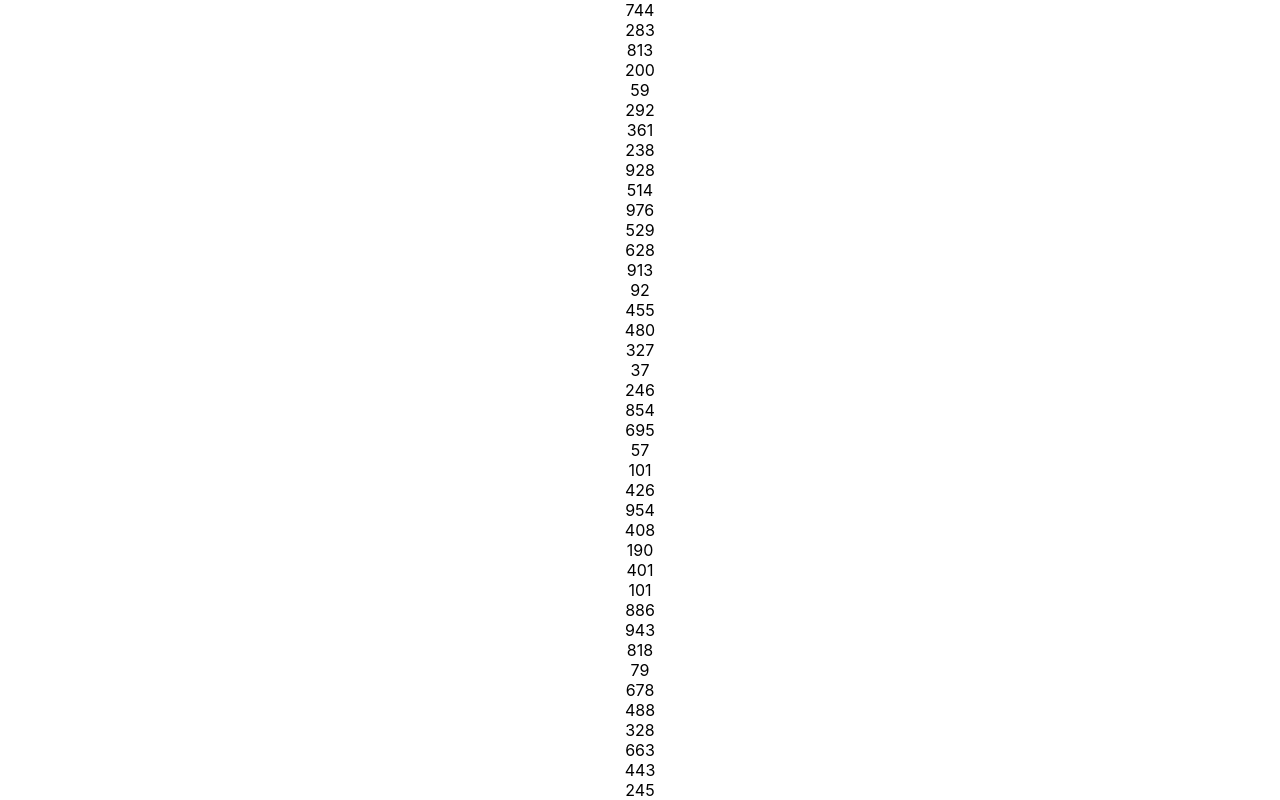
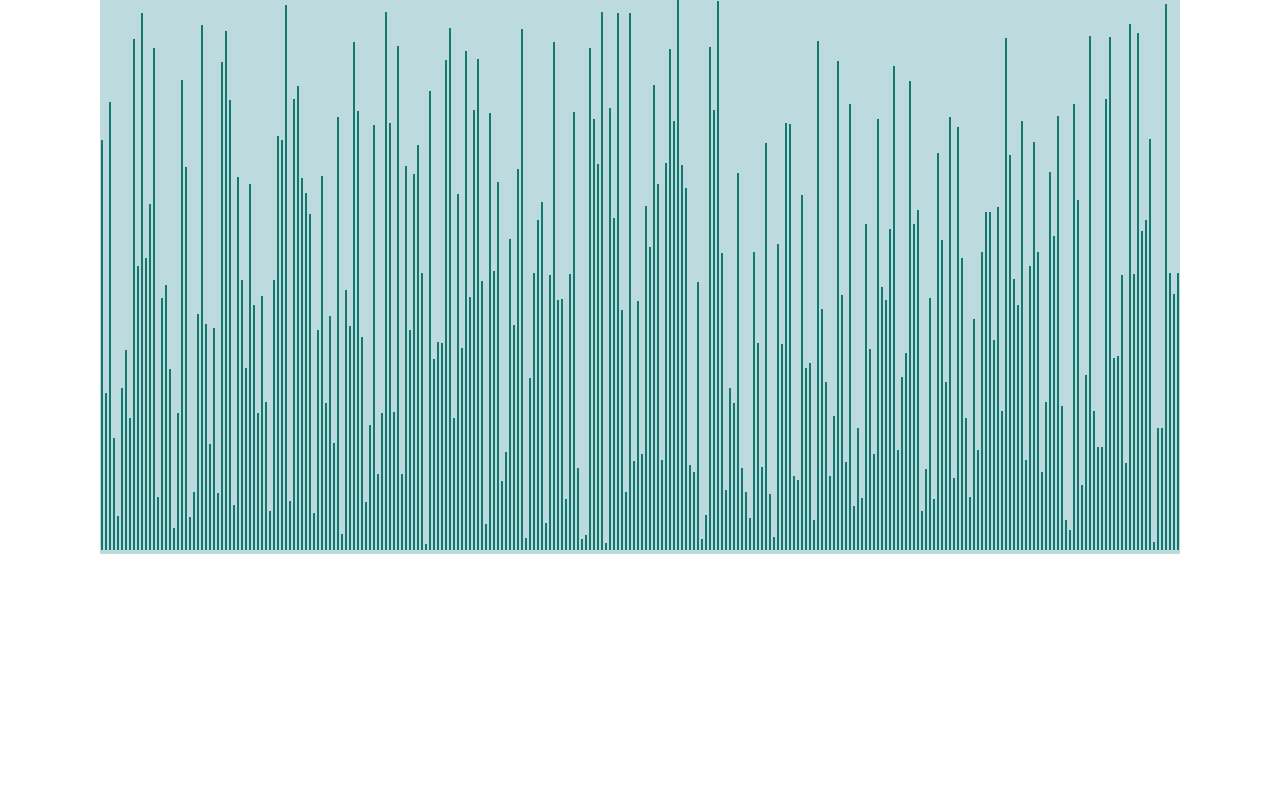
Before and after one commit to PratikshaSh/byakugan-a-sorting-visualizer-, a React (Create React App) app: page / in a window 1280 px wide. Shown: the top 800 px of the page. Built offline with nearby package versions, Linux system fonts and the light colour scheme.

Commit message:
create bars

```diff
--- a/src/SortingVisualizer/SortingVisualizer.css
+++ b/src/SortingVisualizer/SortingVisualizer.css
@@ -0,0 +1,12 @@
+.array-container{
+    position: absolute;
+    left: 100px;
+    background-color: rgb(189, 219, 223);
+}
+
+.array-bar{
+    width: 2px;
+    background-color: rgb(19, 121, 110);
+    display: inline-block;
+    margin: 0 1px;
+}
--- a/src/SortingVisualizer/SortingVisualizer.jsx
+++ b/src/SortingVisualizer/SortingVisualizer.jsx
@@ -16,21 +16,24 @@
 
 resetArray(){
     const array = [];
-    for(let i=0;i<100;i++){
-        array.push(randomIntFromInterval(5,1000));
+    for(let i=0;i<270;i++){
+        array.push(randomIntFromInterval(5,550));
     }
     this.setState({array});
 }
  render(){
   const {array} = this.state;
-  return(
-      <>
-      {array.map((value, idx)=> (
-          <div className="array-bar" key= {idx}>
-          {value}
-          </div>
-      )) }
-      </>
+  return (
+    <div className="array-container">
+      {array.map((value, idx) => (
+        <div
+          className="array-bar"
+          key={idx}
+          style={{
+            height: `${value}px`
+          }}></div>
+      ))}
+      </div>
   );
   }
 
```
Also changed, not shown: 1 other file (tests, documents, lock files or other folders).
